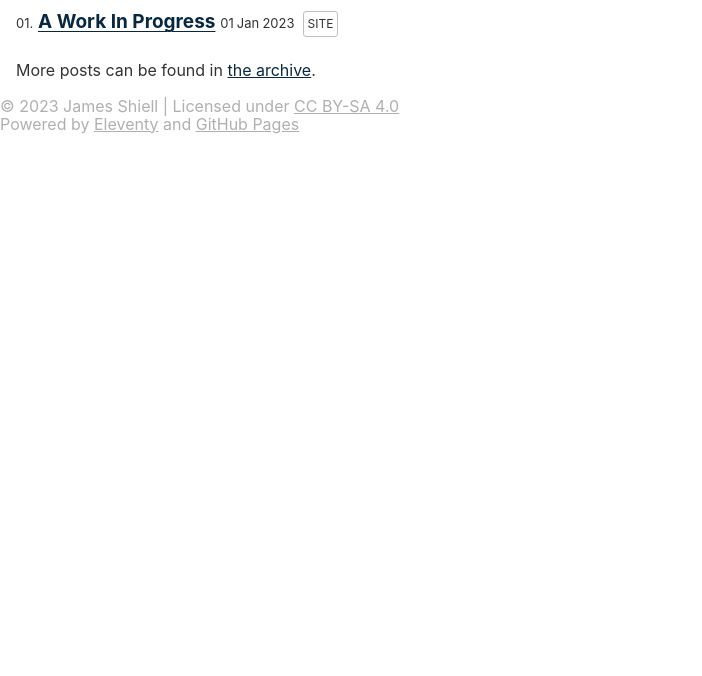
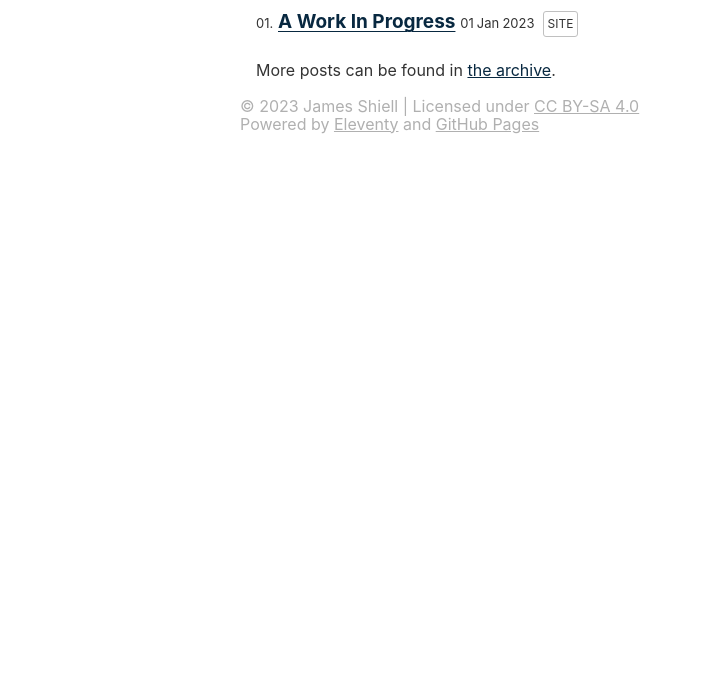
Before and after one commit to jshiell/jshiell.github.io, an Eleventy site: page index.njk in a window 1280 px wide. Shown: the part 124-800 px from the top of the page, without its empty margins (0-702 px from the left). Built offline with nearby package versions, Linux system fonts and the light colour scheme; Eleventy itself is replaced by a stand-in of ours; files that its build step writes are made by us from their sources.

Commit message:
Centre content and increase width slightly

```diff
--- a/css/index.css
+++ b/css/index.css
@@ -16,6 +16,8 @@
   --text-colour: var(--colour-grey-90);
   --text-colour-link: #082840;
   --text-colour-link-visited: #17050F;
+
+  --max-content-width: 50em;  /* 800px /16 */
 }
 
 @media (prefers-color-scheme: dark) {
@@ -48,13 +50,18 @@ body {
   background-color: var(--background-colour);
 }
 
+header, main, footer {
+  width: var(--max-content-width);
+  margin: 0 auto 0 auto;
+}
+
 p:last-child {
   margin-bottom: 0;
 }
 p,
 .tmpl-post li,
 img {
-  max-width: 37.5em; /* 600px /16 */
+  max-width: var(--max-content-width);
 }
 p,
 .tmpl-post li {
```
